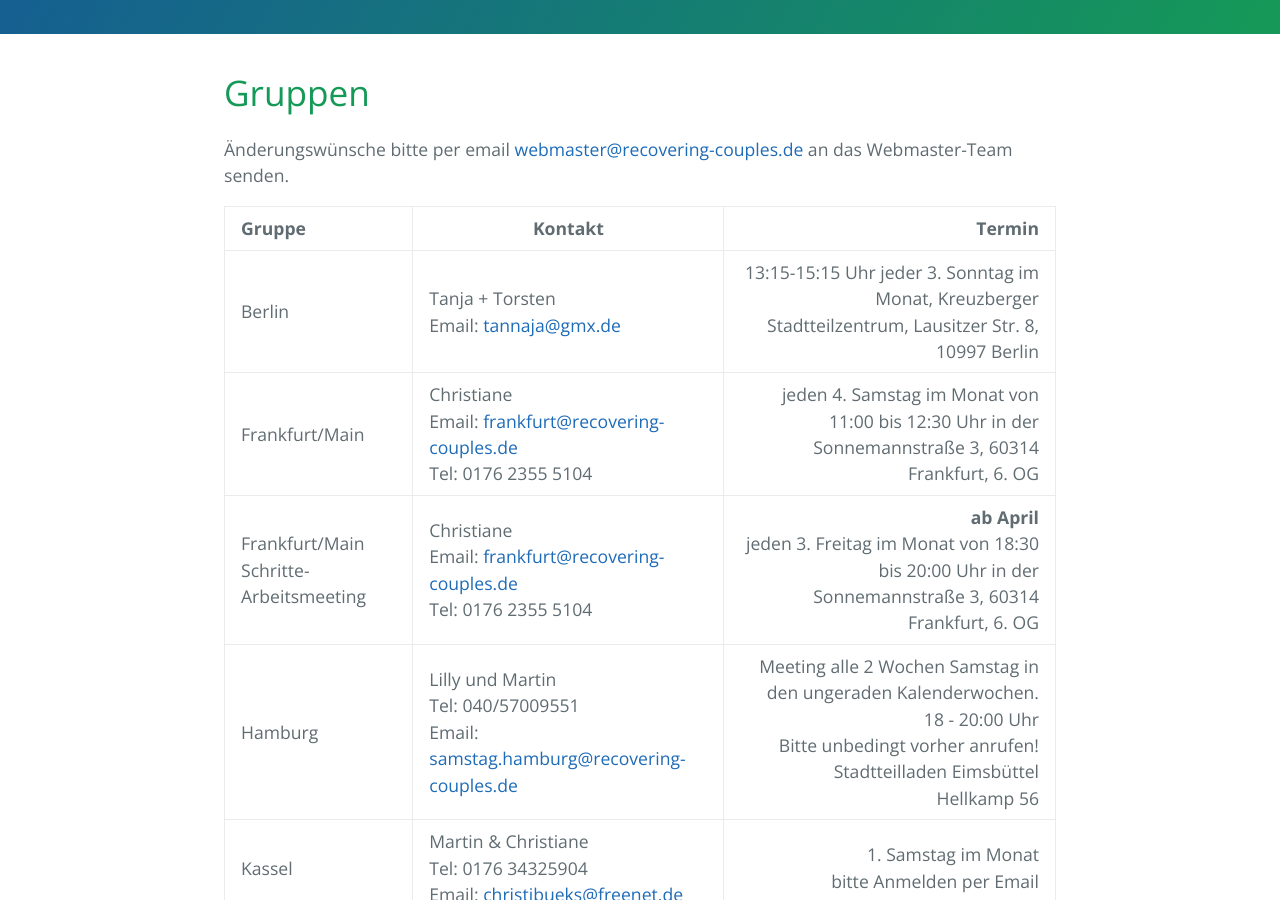
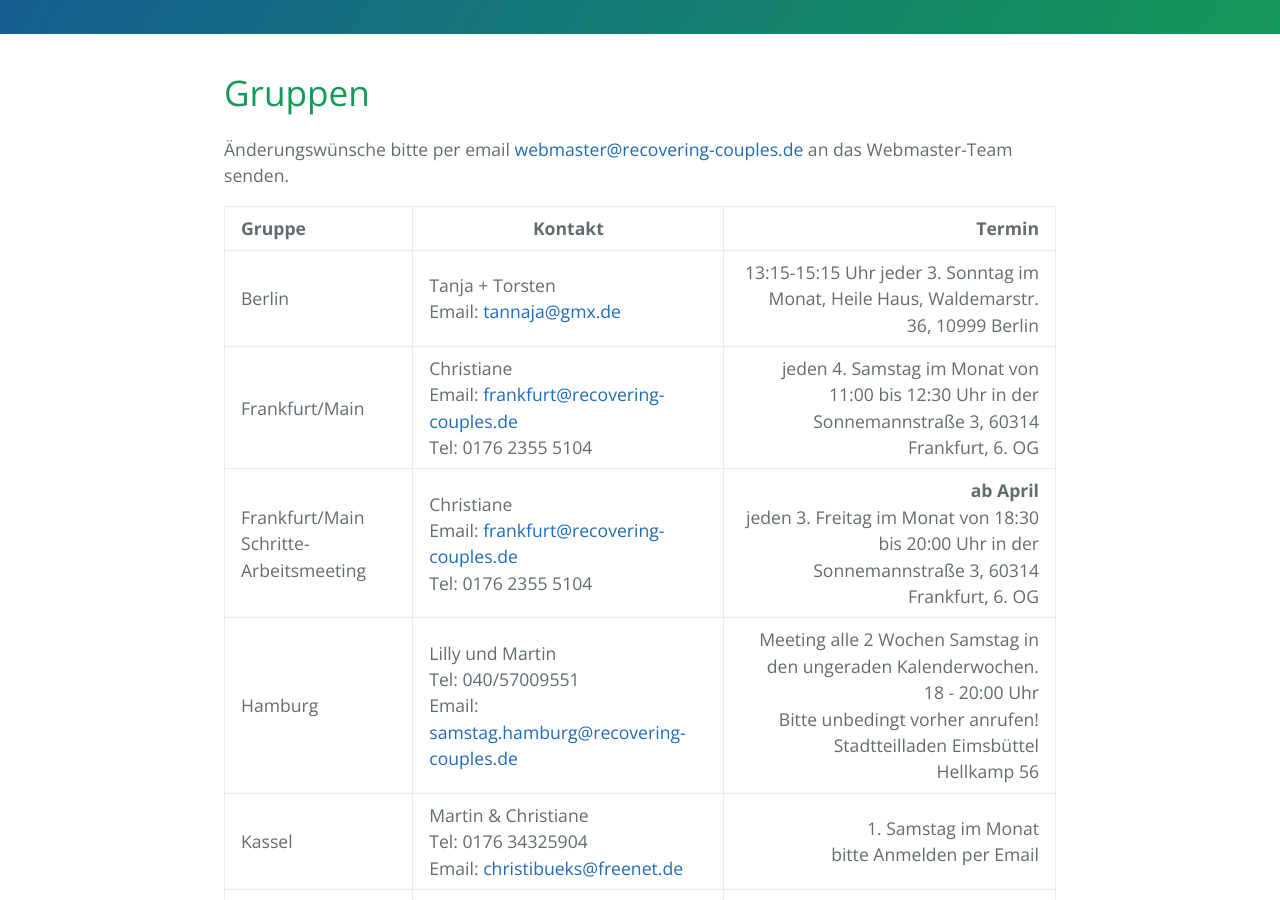
Before and after one commit to rcadeutschland/rcadeutschland.github.io, a Jekyll site: the page built from Gruppen.MD, in a window 1280 px wide and 900 px high, scrolled down 307 px. Built offline with Jekyll 4.4.1, drawn with Linux system fonts in a browser that asks for light colours; nearby versions of some CDN libraries.

Commit message:
Adressen-Änderung Gruppe Berlin
...gemäß Mail von Birte vom 19.6.19, 20:20 Uhr.
Achim

```diff
--- a/Gruppen.MD
+++ b/Gruppen.MD
@@ -8,7 +8,7 @@
 
 | Gruppe | Kontakt | Termin                       |
 |:------ | ------- | ---------------------------: |
-| Berlin | Tanja + Torsten<br>Email: <tannaja@gmx.de> |  13:15-15:15 Uhr jeder 3. Sonntag im Monat, Kreuzberger Stadtteilzentrum, Lausitzer Str. 8, 10997 Berlin |
+| Berlin | Tanja + Torsten<br>Email: <tannaja@gmx.de> |  13:15-15:15 Uhr jeder 3. Sonntag im Monat, Heile Haus, Waldemarstr. 36, 10999 Berlin |
 | Frankfurt/Main | Christiane<br>Email: <frankfurt@recovering-couples.de><br>Tel: 0176 2355 5104 | jeden 4. Samstag im Monat  von 11:00 bis 12:30 Uhr  in der Sonnemannstraße 3,  60314 Frankfurt, 6. OG |
 | Frankfurt/Main Schritte-Arbeitsmeeting | Christiane<br>Email: <frankfurt@recovering-couples.de><br>Tel: 0176 2355 5104 | **ab April** <br>jeden 3. Freitag im Monat  von 18:30 bis 20:00 Uhr  in der Sonnemannstraße 3,  60314 Frankfurt, 6. OG |
 | Hamburg | Lilly und Martin<br>Tel: 040/57009551<br>Email: <samstag.hamburg@recovering-couples.de> | Meeting alle 2 Wochen Samstag in den ungeraden Kalenderwochen. <br>18 - 20:00 Uhr<br> Bitte unbedingt vorher anrufen!<br>Stadtteilladen Eimsbüttel<br>Hellkamp 56 |
```
